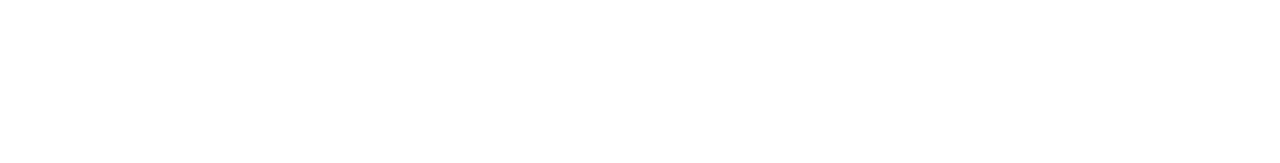
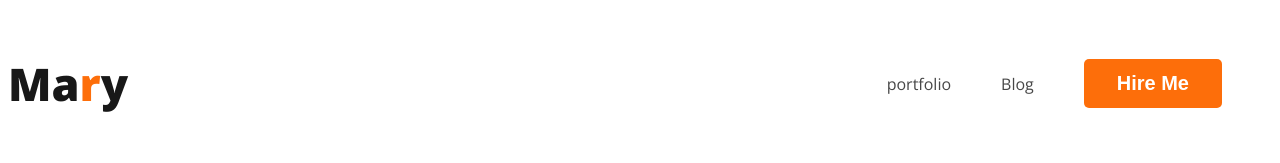
Before and after one commit to Mirazislam11/webdeveloper-portfulio, a plain HTML site: page index.html in a window 1280 px wide. Drawn offline with nearby package versions, Linux system fonts and the light colour scheme.

Commit message:
added nav

```diff
--- a/index.html
+++ b/index.html
@@ -4,10 +4,22 @@
     <meta charset="UTF-8">
     <meta name="viewport" content="width=device-width, initial-scale=1.0">
     <title>Developer portfolio</title>
+
+    <link rel="preconnect" href="https://fonts.googleapis.com">
+<link rel="preconnect" href="https://fonts.gstatic.com" crossorigin>
+<link href="https://fonts.googleapis.com/css2?family=Open+Sans:wght@300;400;600;700;800&display=swap" rel="stylesheet">
+    <link rel="stylesheet" href="styles/style.css">
 </head>
 <body>
     <header>
-
+        <nav>
+            <h3 class="nav-title">Ma<span class="text-primary">r</span>y</h3>
+            <ul>
+                <li><a href="">portfolio</a></li>
+                <li><a href="">Blog</a></li>
+                <li><a href=""><button class="btn-primary">Hire Me</button></a></li>
+            </ul>
+        </nav>
     </header>
     <main>
 
--- /dev/null
+++ b/styles/style.css
@@ -0,0 +1,38 @@
+body{
+    font-family: 'Open Sans', sans-serif;
+}
+.text-primary{
+    color: #FD6E0A;
+}
+.btn-primary{
+    border-radius: 5px;
+    background: #FD6E0A;
+    border: 0;
+    font-size: 20px;
+    font-weight: 700;
+    color: #fff;
+    padding: 13px 33px;
+}
+nav{
+    display: flex;
+    justify-content: space-between;
+    align-items: center;
+
+}
+.nav-title{
+    color: #181818;
+    font-size: 45px;
+    font-weight: 800;
+}
+nav > ul{
+    display: flex;
+    align-items: center;
+}
+nav li{
+    list-style: none;
+    margin-right: 50px;
+}
+nav a{
+    text-decoration: none;
+    color: #474747;
+}
```
